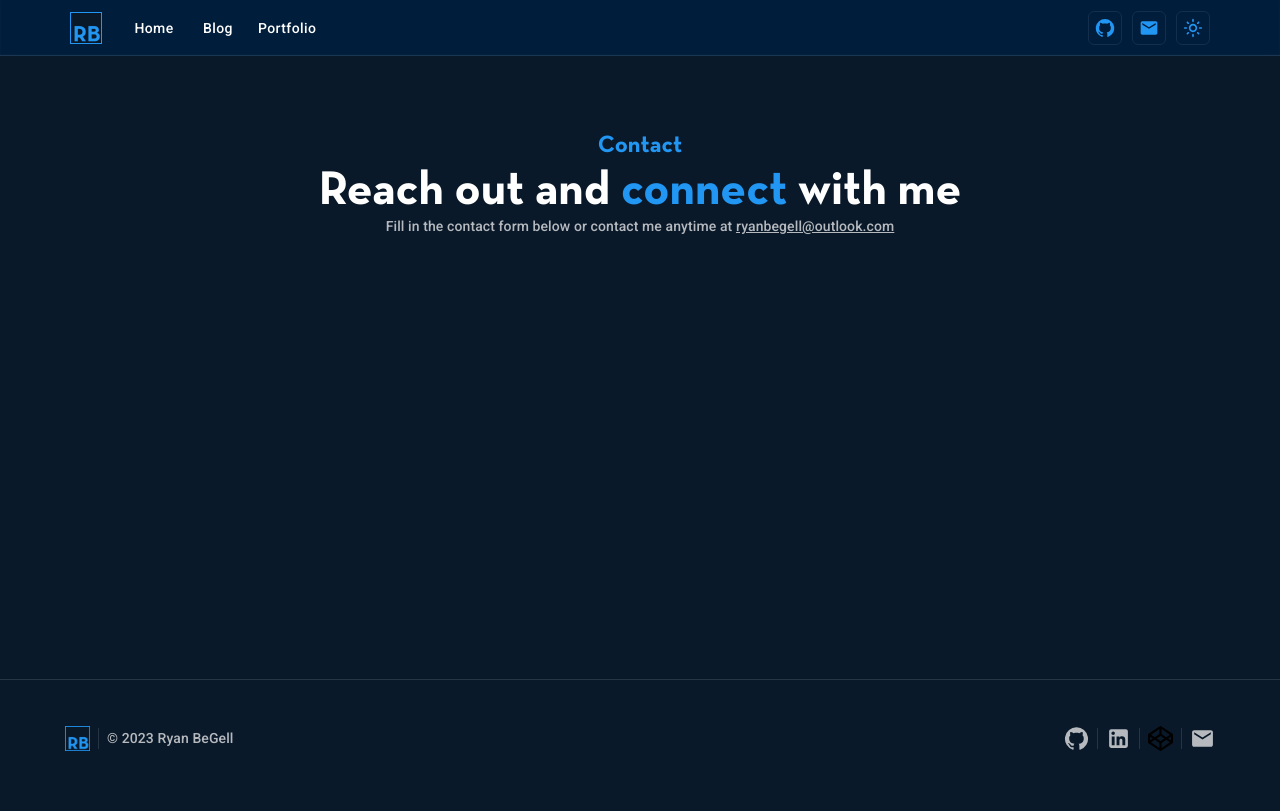
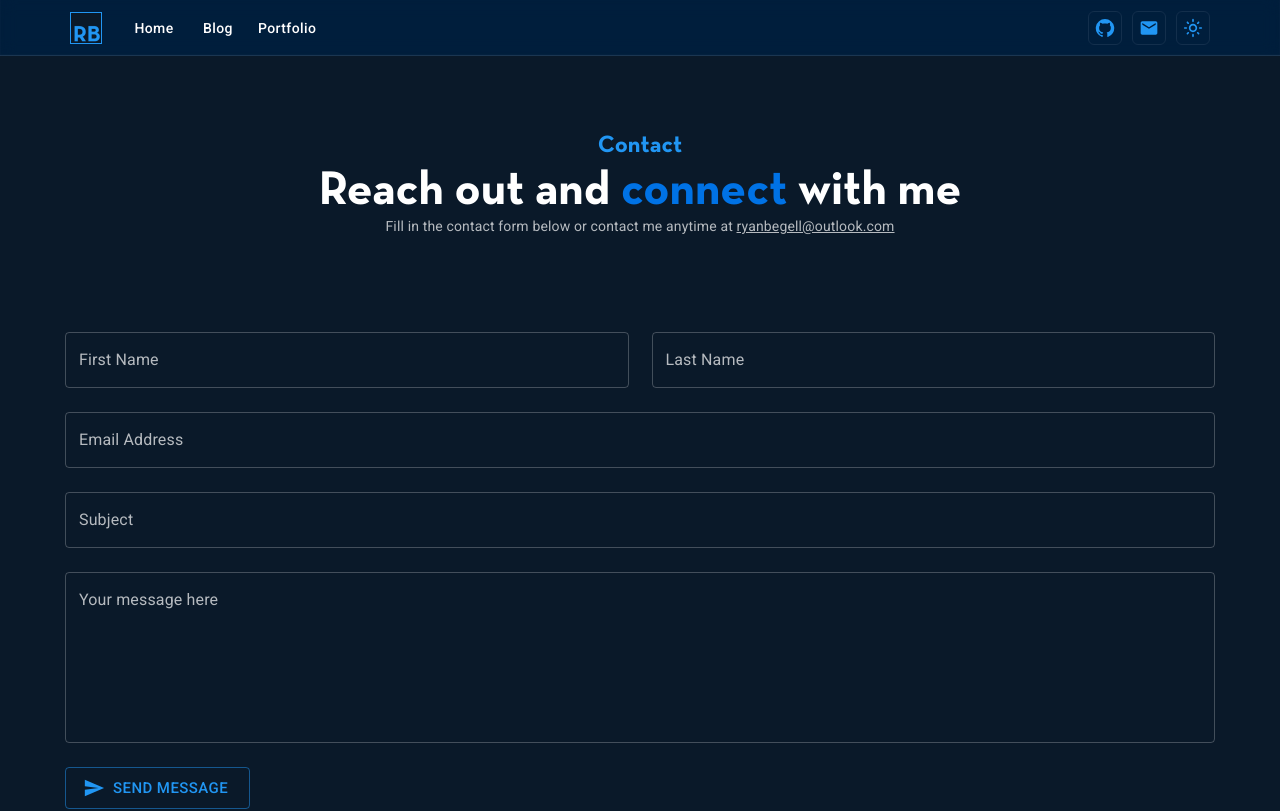
Before and after one commit to RyanBeGell/portfolio-site, a Next.js app: page /contact in a window 1280 px wide. Shown: the top 811 px of the page. Built offline with nearby package versions, Linux system fonts and the light colour scheme.

Commit message:
contact form added

```diff
--- a/pages/contact/index.tsx
+++ b/pages/contact/index.tsx
@@ -1,13 +1,29 @@
-import { Box, Typography } from '@mui/material';
+import SendIcon from '@mui/icons-material/Send';
+import { Box, Button, TextField, Typography, useTheme } from '@mui/material';
 import Link from '@mui/material/Link';
+import { useState } from 'react';
 
 export default function Contact() {
-  const styles = {
-    link: {
-      '&:hover': {
-        color: 'red',
-      },
-    },
+  const theme = useTheme();
+
+  const [formData, setFormData] = useState({
+    firstName: '',
+    lastName: '',
+    email: '',
+    subject: '',
+    message: '',
+  });
+
+  const handleInputChange = (
+    event: React.ChangeEvent<HTMLInputElement | HTMLTextAreaElement>
+  ) => {
+    const { name, value } = event.target;
+    setFormData({ ...formData, [name]: value });
+  };
+
+  const handleSubmit = (event: React.FormEvent<HTMLFormElement>) => {
+    event.preventDefault();
+    console.log(formData); // will be changed to AWS SES
   };
 
   return (
@@ -36,17 +52,28 @@ export default function Contact() {
                   variant={'h3'}
                   component={'span'}
                   className={'neutraface'}
-                  sx={{ color: 'primary.main'  }}
+                  color={`${
+                    theme.palette.mode === 'dark' ? 'primary.light' : undefined
+                  }`}
+                  sx={
+                    theme.palette.mode === 'light'
+                      ? {
+                          background: `linear-gradient(to right, ${theme.palette.primary.light}, ${theme.palette.primary.dark})`,
+                          WebkitBackgroundClip: 'text',
+                          WebkitTextFillColor: 'transparent',
+                        }
+                      : {}
+                  }
                 >
                   connect
                 </Typography>{' '}
                 with me
               </Typography>
-              <Typography variant="subtitle2" color="text.secondary">
+              <Typography variant="body2" color="text.secondary">
                 Fill in the contact form below or contact me anytime at{' '}
                 <Link
                   href="#"
-                  color='inherit'
+                  color="inherit"
                   sx={{
                     '&:hover': {
                       color: 'primary.main',
@@ -60,6 +87,103 @@ export default function Contact() {
             </Box>
           </Box>
         </Box>
+        <Box component="form" noValidate onSubmit={handleSubmit}>
+          <TextField
+            margin="normal"
+            id="First Name"
+            label="First Name"
+            name="firstName"
+            autoComplete="off"
+            value={formData.firstName}
+            onChange={handleInputChange}
+            sx={{
+              width: '49%',
+              mr: '2%',
+              '&:hover  .MuiOutlinedInput-root .MuiOutlinedInput-notchedOutline':
+                {
+                  borderColor: 'primary.main',
+                },
+            }}
+            color="primary"
+          />
+          <TextField
+            margin="normal"
+            id="Last Name"
+            label="Last Name"
+            name="lastName"
+            autoComplete="off"
+            value={formData.lastName}
+            onChange={handleInputChange}
+            sx={{
+              width: '49%',
+              '&:hover  .MuiOutlinedInput-root .MuiOutlinedInput-notchedOutline':
+                {
+                  borderColor: 'primary.main',
+                },
+            }}
+          />
+          <TextField
+            margin="normal"
+            fullWidth
+            autoComplete="off"
+            id="email"
+            label="Email Address"
+            name="email"
+            value={formData.email}
+            onChange={handleInputChange}
+            sx={{
+              '&:hover  .MuiOutlinedInput-root .MuiOutlinedInput-notchedOutline':
+                {
+                  borderColor: 'primary.main',
+                },
+            }}
+          />
+          <TextField
+            margin="normal"
+            fullWidth
+            autoComplete="off"
+            id="subject"
+            label="Subject"
+            name="subject"
+            value={formData.subject}
+            onChange={handleInputChange}
+            sx={{
+              '&:hover  .MuiOutlinedInput-root .MuiOutlinedInput-notchedOutline':
+                {
+                  borderColor: 'primary.main',
+                },
+            }}
+          />
+          <TextField
+            margin="normal"
+            fullWidth
+            multiline
+            rows={6}
+            autoComplete="off"
+            id="message"
+            label="Your message here"
+            name="message"
+            value={formData.message}
+            onChange={handleInputChange}
+            sx={{
+              '&:hover  .MuiOutlinedInput-root .MuiOutlinedInput-notchedOutline':
+                {
+                  borderColor: 'primary.main',
+                },
+            }}
+          />
+          <Button
+            size="large"
+            variant={`${
+              theme.palette.mode == 'dark' ? 'outlined' : 'contained'
+            }`}
+            sx={{ mt: '16px' }}
+            startIcon={<SendIcon />}
+            type="submit"
+          >
+            Send Message
+          </Button>
+        </Box>
       </Box>
     </>
   );
```
